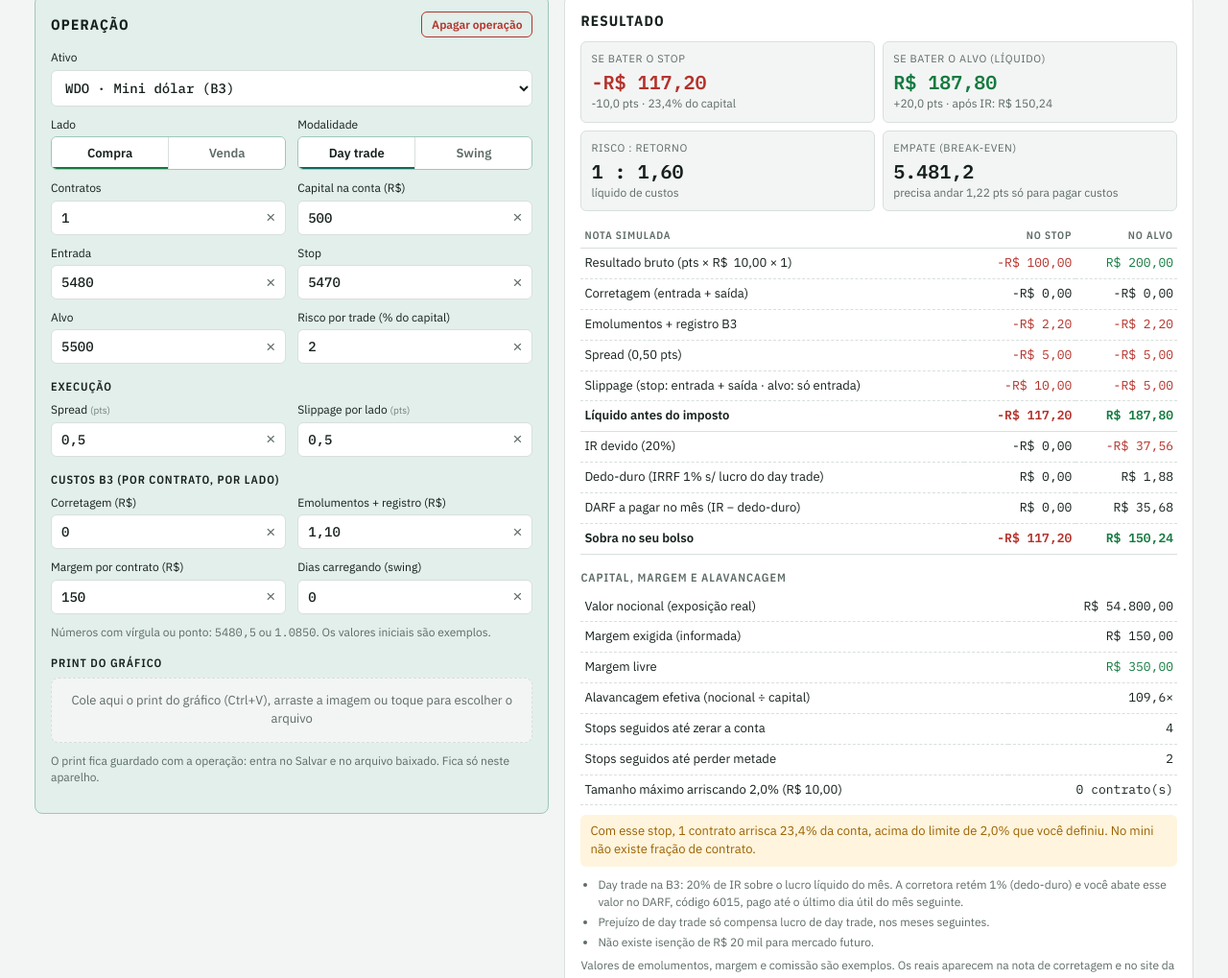
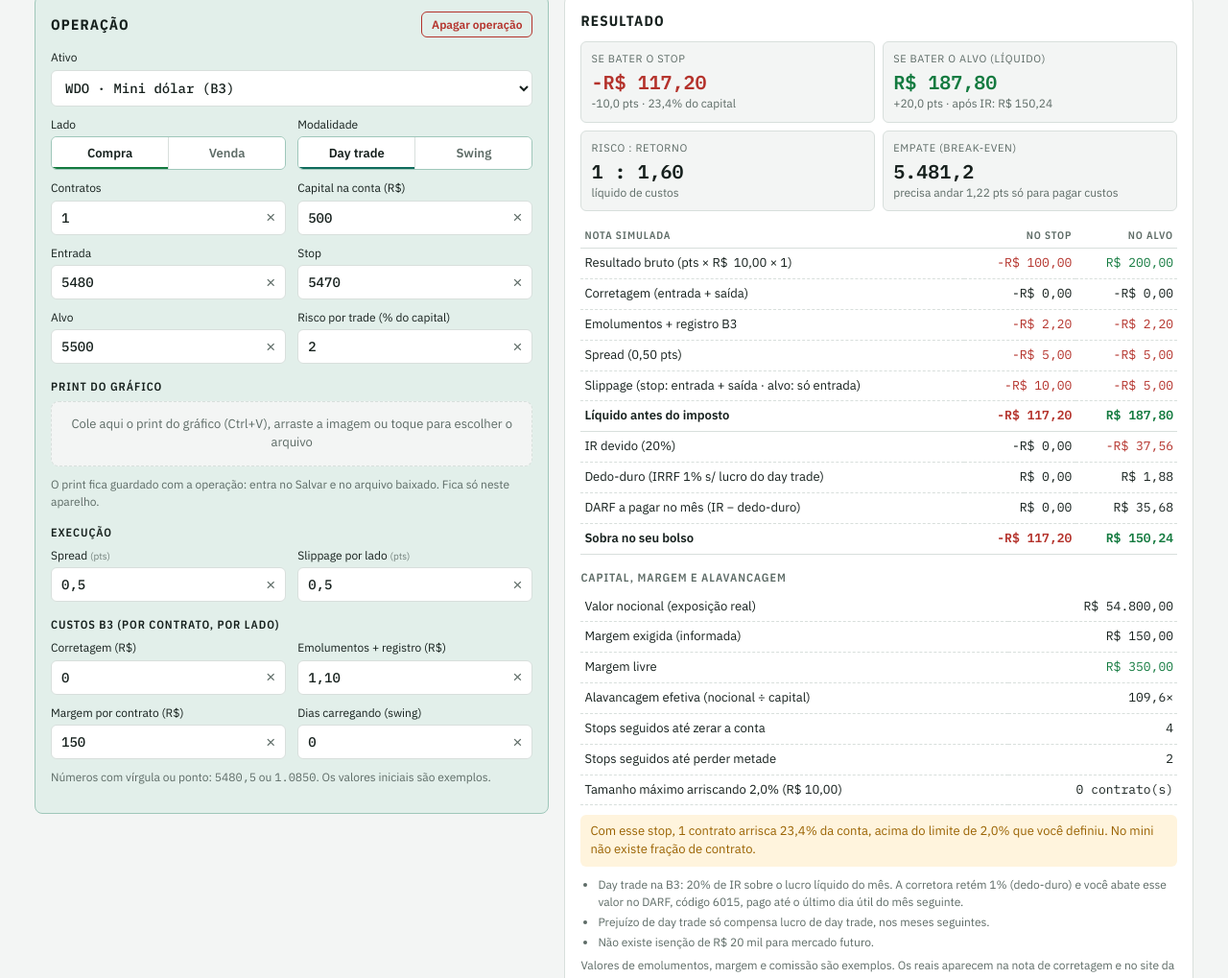
Before and after one commit to marcos-963/nota-do-trader, a plain HTML site: page index.html in a window 1280 px wide. Shown: the part 261-1280 px from the top of the page at 96% size. Drawn offline with nearby package versions, Linux system fonts and the light colour scheme.

Commit message:
Print do gráfico logo abaixo de entrada, stop e alvo
Co-Authored-By: Claude Opus 5.5 <noreply@anthropic.com>

```diff
--- a/index.html
+++ b/index.html
@@ -282,6 +282,13 @@ textarea{font-family:var(--f-body);resize:vertical}
     </div>
     <div class="ideia hide" id="ideia" aria-live="polite"></div>
 
+    <div id="print-box" style="margin:14px 0 6px">
+      <h3>Print do gráfico</h3>
+      <div class="print-drop" id="print-drop" tabindex="0" role="button" aria-label="Colar ou escolher o print do gráfico">Cole aqui o print do gráfico (Ctrl+V), arraste a imagem ou toque para escolher o arquivo</div>
+      <input type="file" id="print-file" accept="image/*" class="hide">
+      <figure id="print-fig" class="hide"><img id="print-img" alt="Print do gráfico desta operação"><figcaption><span id="print-info"></span><span><button class="btn ghost small" type="button" id="print-trocar">Trocar</button> <button class="btn ghost small danger" type="button" id="print-apagar">Tirar print</button></span></figcaption></figure>
+      <p class="note" id="print-nota">O print fica guardado com a operação: entra no Salvar e no arquivo baixado. Fica só neste aparelho.</p>
+    </div>
     <h3>Execução</h3>
     <div class="fields">
       <label><span>Spread <small class="u-px">(pts)</small></span><input id="spread" inputmode="decimal"></label>
@@ -313,13 +320,6 @@ textarea{font-family:var(--f-body);resize:vertical}
     </div>
     <p class="note">Números com vírgula ou ponto: <span class="num">5480,5</span> ou <span class="num">1.0850</span>. Os valores iniciais são exemplos.</p>
 
-    <div id="print-box" style="margin-top:14px">
-      <h3>Print do gráfico</h3>
-      <div class="print-drop" id="print-drop" tabindex="0" role="button" aria-label="Colar ou escolher o print do gráfico">Cole aqui o print do gráfico (Ctrl+V), arraste a imagem ou toque para escolher o arquivo</div>
-      <input type="file" id="print-file" accept="image/*" class="hide">
-      <figure id="print-fig" class="hide"><img id="print-img" alt="Print do gráfico desta operação"><figcaption><span id="print-info"></span><span><button class="btn ghost small" type="button" id="print-trocar">Trocar</button> <button class="btn ghost small danger" type="button" id="print-apagar">Tirar print</button></span></figcaption></figure>
-      <p class="note" id="print-nota">O print fica guardado com a operação: entra no Salvar e no arquivo baixado. Fica só neste aparelho.</p>
-    </div>
   </section>
 
   <!-- COLUNA 2: resultados -->
```
